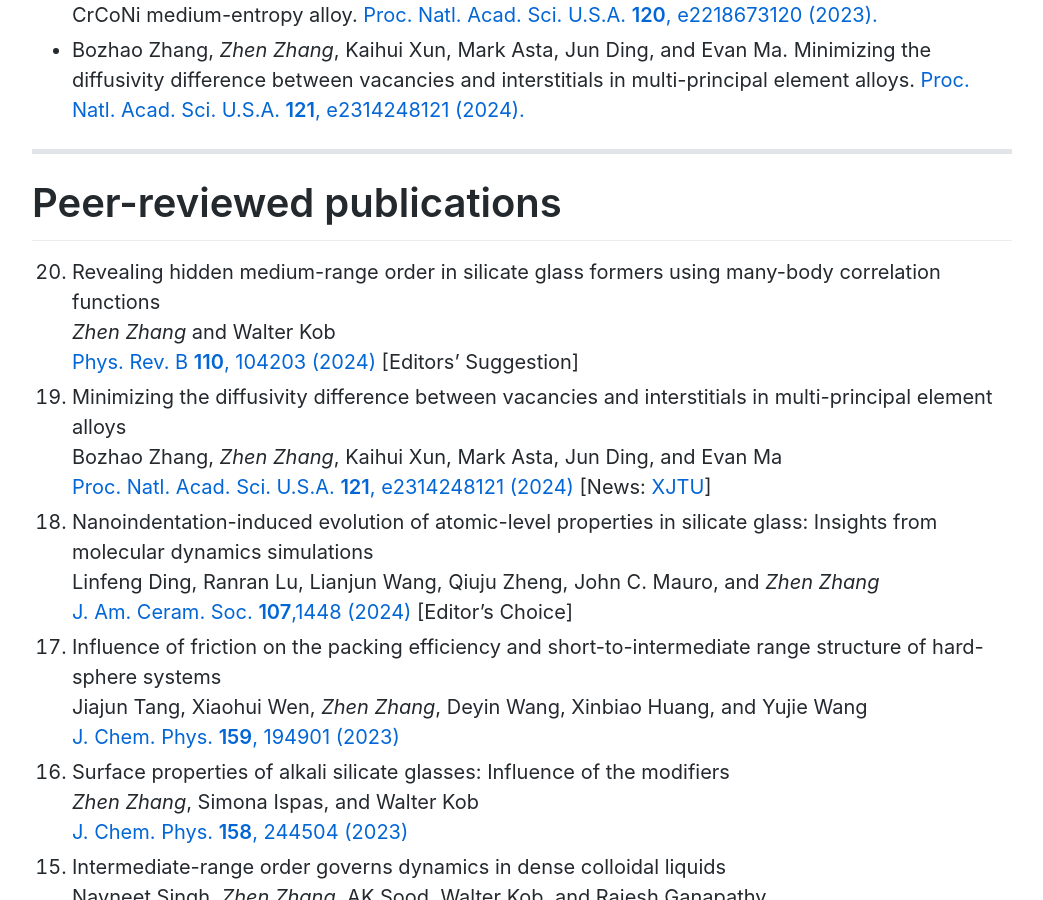
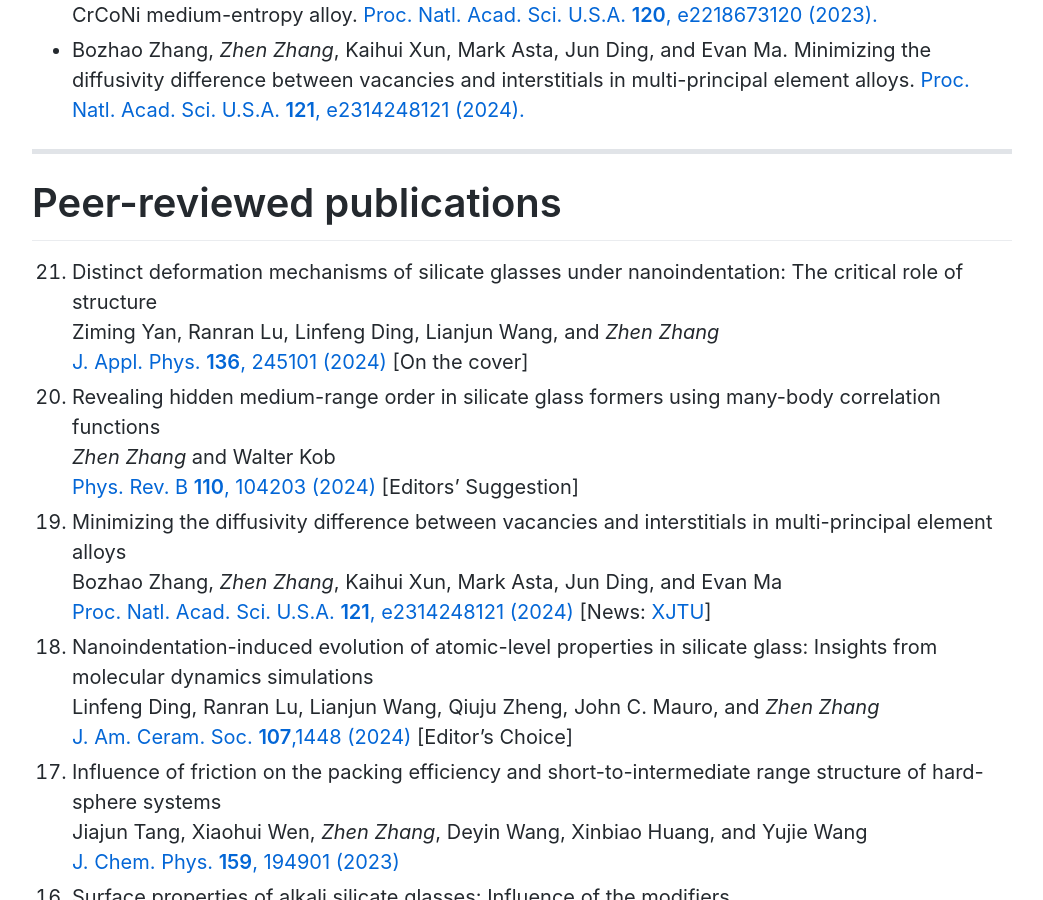
Before and after one commit to zhenzhang1991/zhenzhang1991.github.io, a Jekyll site: the page built from index.md, in a window 1280 px wide and 900 px high, scrolled down 5403 px. Shown: the whole window, without its empty margins (118-1161 px from the left). Built offline with Jekyll 4.4.1, drawn with Linux system fonts in a browser that asks for light colours; Markdown is read by kramdown in place of the engine named in the settings; comment, search, counter and statistics services are not loaded.

Commit message:
Update index.md

```diff
--- a/index.md
+++ b/index.md
@@ -93,6 +93,9 @@ Publications for more details:
 * * *
 
 # Peer-reviewed publications
+0. Distinct deformation mechanisms of silicate glasses under nanoindentation: The critical role of structure <br>
+   Ziming Yan, Ranran Lu, Linfeng Ding, Lianjun Wang, and *Zhen Zhang* <br>
+   [J. Appl. Phys. **136**, 245101 (2024)](docs/2024-jap-yan.pdf) [On the cover]
 0. Revealing hidden medium-range order in silicate glass formers using many-body correlation functions <br>
    *Zhen Zhang* and Walter Kob <br>
    [Phys. Rev. B **110**, 104203 (2024)](docs/2024-zhang-prb.pdf) [Editors' Suggestion]
```
